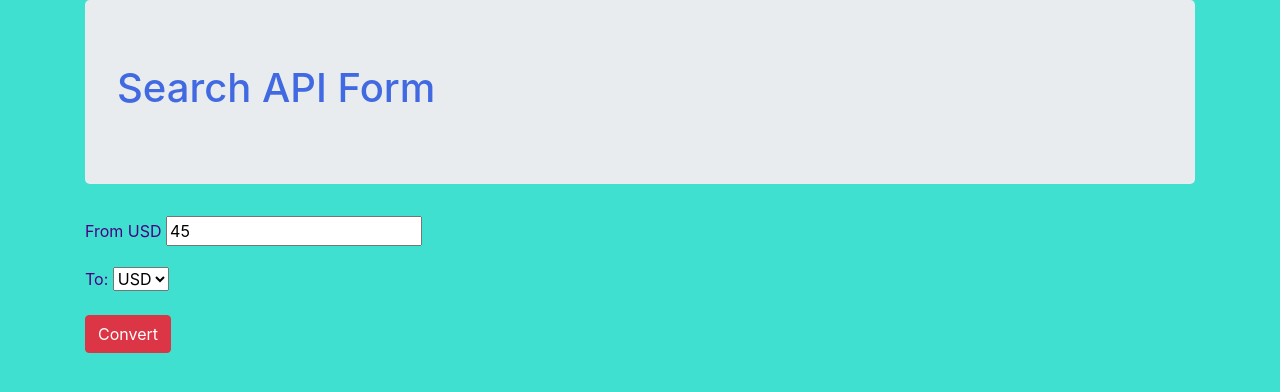
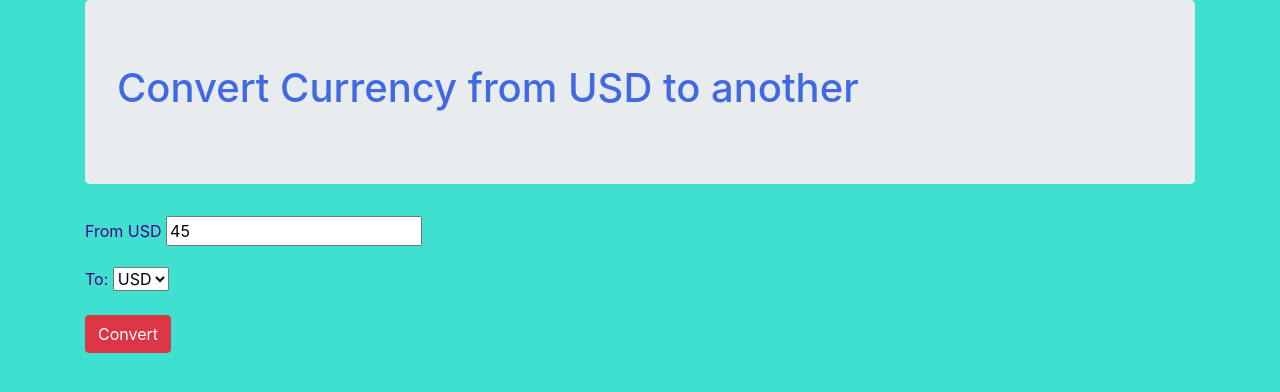
Before and after one commit to austinschrader/api-exchange-rate, a website built with webpack: page src/index.html in a window 1280 px wide. Built offline with nearby package versions, Linux system fonts and the light colour scheme.

Commit message:
Update form name

```diff
--- a/src/index.html
+++ b/src/index.html
@@ -9,7 +9,7 @@
 <body>
   <div class="container">
     <div class="jumbotron">
-      <h1>Search API Form</h1>
+      <h1>Convert Currency from USD to another</h1>
     </div>
     <form id="formOne">
       <div class="form-group">
```
